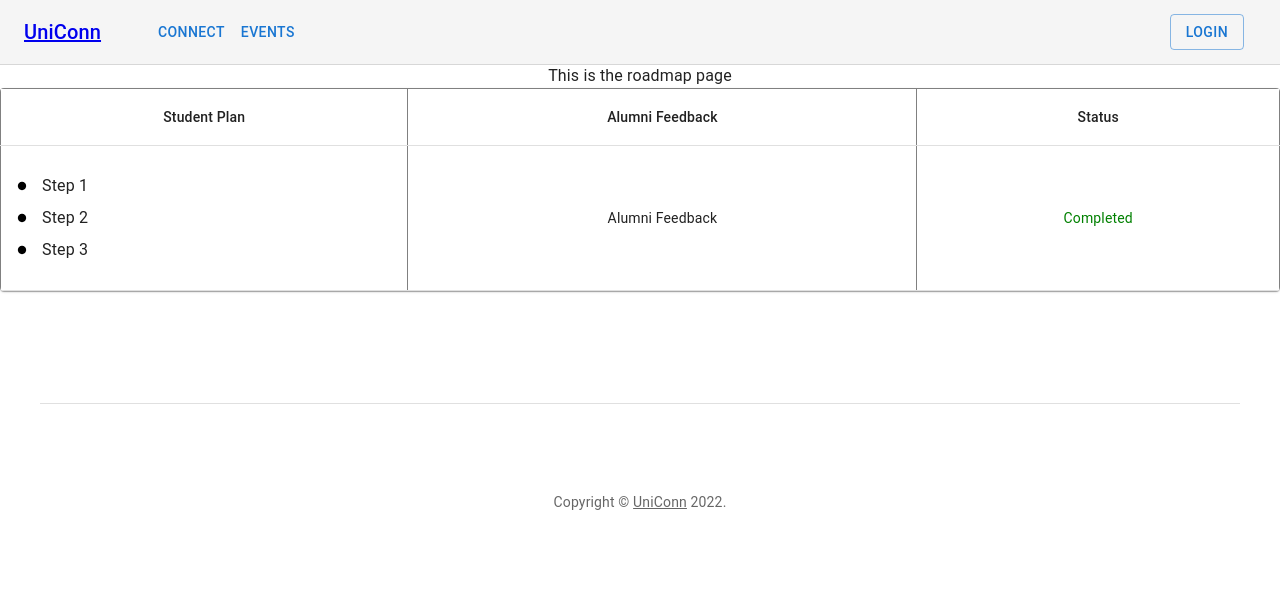
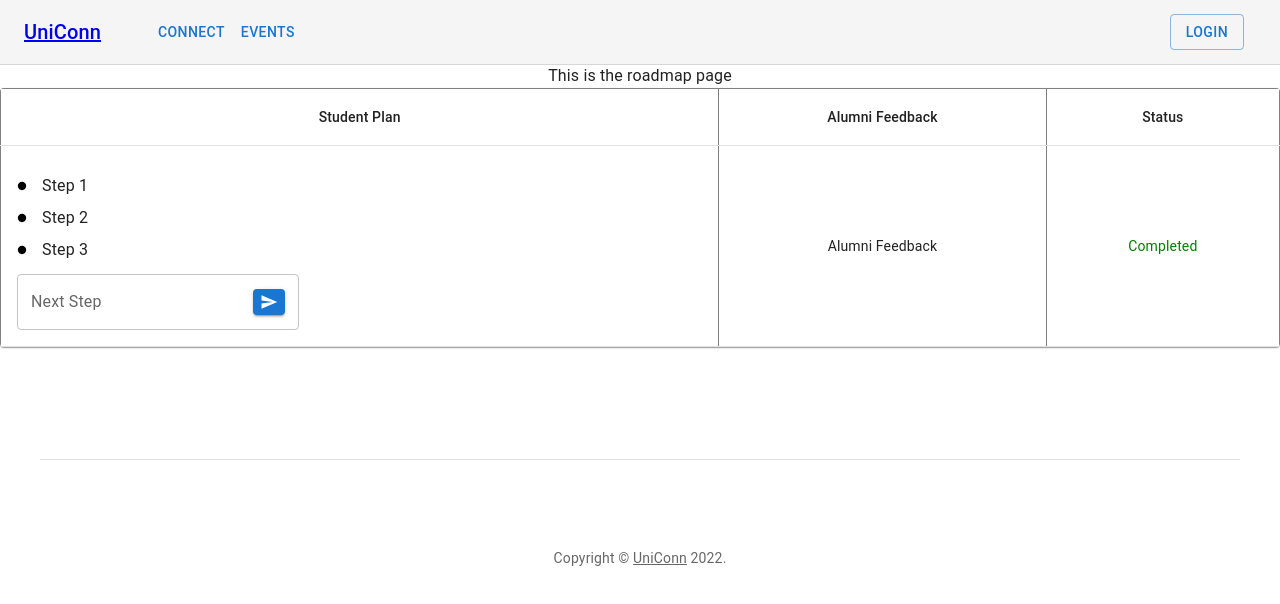
Before and after one commit to Jason10897/UniConn, a React (Create React App) app: page /roadmap in a window 1280 px wide. Shown: the top 604 px of the page. Built offline with nearby package versions, Linux system fonts and the light colour scheme.

Commit message:
Add Next Step text field for Student user

```diff
--- a/src/components/roadmap/StudentPlan.jsx
+++ b/src/components/roadmap/StudentPlan.jsx
@@ -5,7 +5,11 @@ import ListItem from "@mui/material/ListItem";
 import ListItemIcon from "@mui/material/ListItemIcon";
 import ListItemText from "@mui/material/ListItemText";
 import CircleIcon from "@mui/icons-material/Circle";
+import TextField from '@mui/material/TextField';
+import Button from '@mui/material/Button';
+import SendIcon from '@mui/icons-material/Send';
 import { styled } from "@mui/material/styles";
+import { textAlign } from "@mui/system";
 
 const StyledListPad = styled(ListItemIcon)(({ theme }) => ({
     minWidth: "25px"
@@ -14,6 +18,11 @@ const StyledListPad = styled(ListItemIcon)(({ theme }) => ({
 const Bullet = styled(CircleIcon)(({ theme }) => ({
     fontSize: "10px",
     color: "black"
+  }));
+
+const SendButton = styled(Button)(({ theme }) => ({
+    minWidth: "10px",
+    maxWidth: "40px",
   }));
 
 const plan = [{id: 1, text: "Step 1"}, {id: 2, text: "Step 2"}, {id: 3, text: "Step 3"}];
@@ -30,6 +39,10 @@ export default function StudentPlan () {
                                 <ListItemText primary={item.text}></ListItemText>
                             </ListItem>})}
                 </List>
+                <TextField id="outlined-basic" label="Next Step" variant="outlined"
+                InputProps={{endAdornment:  <SendButton size="small" variant="contained"
+                                                endIcon={<SendIcon sx = {{marginLeft: "-10px"}}/>}>
+                                            </SendButton>}}/>
             </Box>
     );
 }
```
